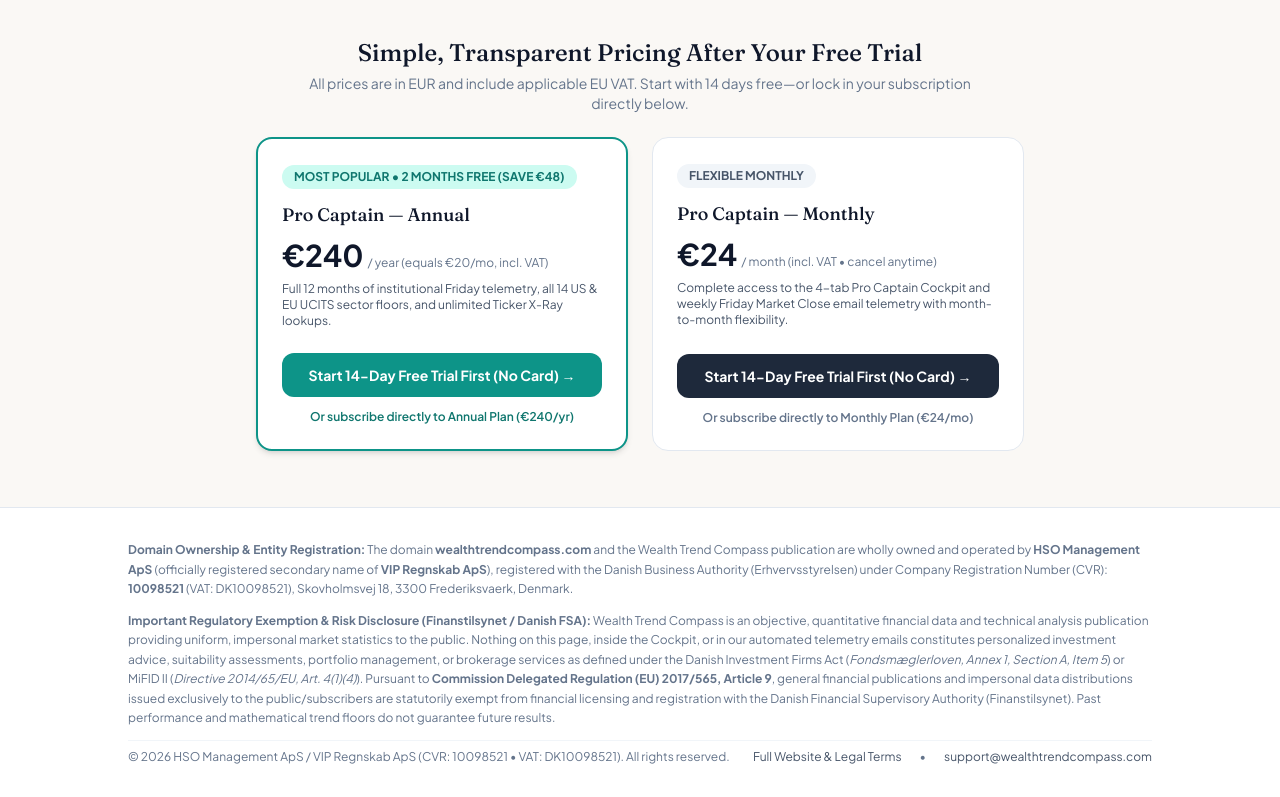
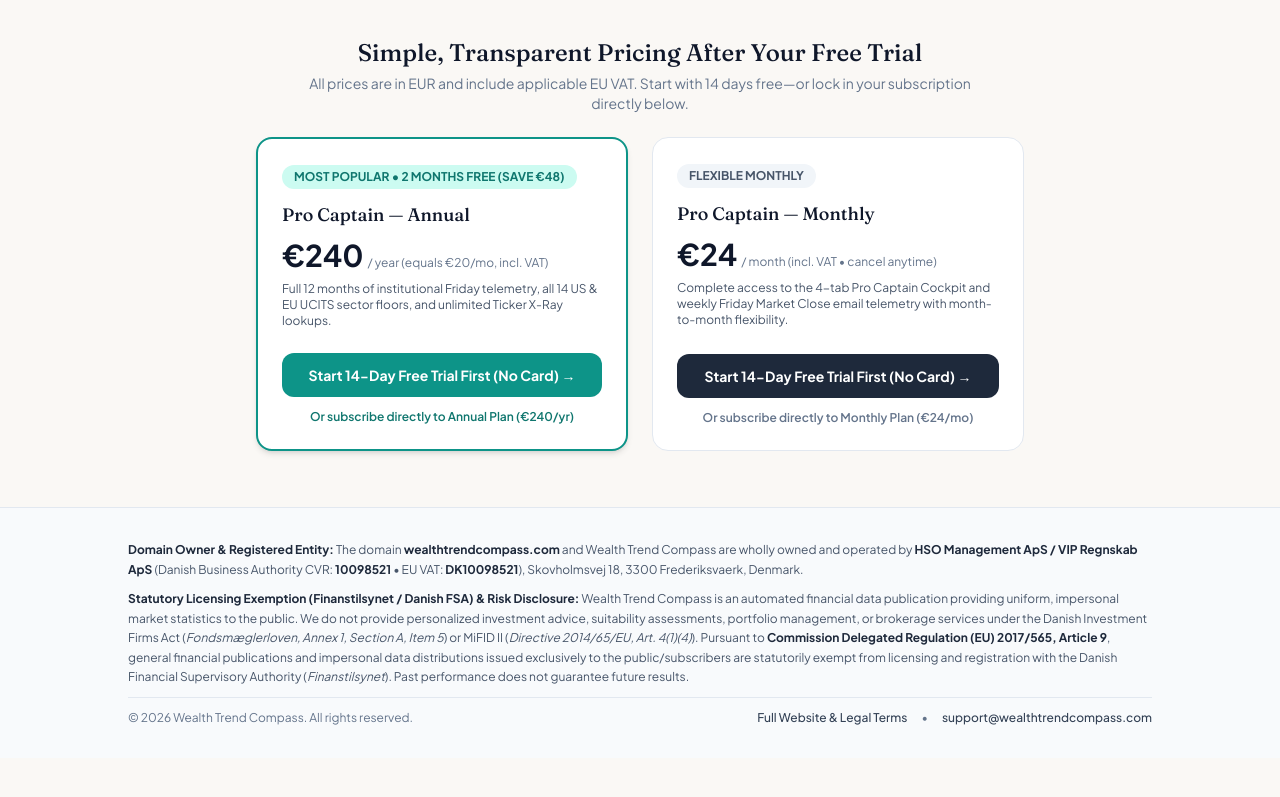
Before and after one commit to hsomanagement/wealthtrendcompass-web, a plain HTML site: page lp-trial.html in a window 1280 px wide. Shown: the part 1004-1801 px from the top of the page. After the commit the page ends 1762 px from the top, so only its background shows below. Drawn offline with nearby package versions, Linux system fonts and the light colour scheme.

Commit message:
updated footer to lean

```diff
--- a/lp-trial.html
+++ b/lp-trial.html
@@ -359,25 +359,22 @@
             </div>
         </section>
     </main>
-
-<!-- COMPLIANCE & LEGAL FOOTER (Required for Google Ads Financial Tools Policy & G2RS Verification) -->
-    <footer class="border-t border-nordic-border bg-white py-8 px-4 sm:px-6 text-xs text-slate-500">
-        <div class="max-w-5xl mx-auto space-y-3">
+<!-- COMPLIANCE & LEGAL FOOTER (High Contrast, Clean & G2RS Compliant) -->
+    <footer class="border-t border-slate-200 bg-slate-50 py-8 px-4 sm:px-6 text-xs text-slate-600">
+        <div class="max-w-5xl mx-auto space-y-2.5">
             <p class="leading-relaxed">
-                <strong>Domain Ownership &amp; Entity Registration:</strong> The domain <strong>wealthtrendcompass.com</strong> and the Wealth Trend Compass publication are wholly owned and operated by <strong>HSO Management ApS</strong> (officially registered secondary name of <strong>VIP Regnskab ApS</strong>), registered with the Danish Business Authority (Erhvervsstyrelsen) under Company Registration Number (CVR): <strong>10098521</strong> (VAT: DK10098521), Skovholmsvej 18, 3300 Frederiksvaerk, Denmark.
+                <strong class="text-slate-800">Domain Owner &amp; Registered Entity:</strong> The domain <strong class="text-slate-800">wealthtrendcompass.com</strong> and Wealth Trend Compass are wholly owned and operated by <strong class="text-slate-800">HSO Management ApS / VIP Regnskab ApS</strong> (Danish Business Authority CVR: <strong class="text-slate-800">10098521</strong> &bull; EU VAT: <strong class="text-slate-800">DK10098521</strong>), Skovholmsvej 18, 3300 Frederiksvaerk, Denmark.
             </p>
             <p class="leading-relaxed">
-                <strong>Important Regulatory Exemption &amp; Risk Disclosure (Finanstilsynet / Danish FSA):</strong> Wealth Trend Compass is an objective, quantitative financial data and technical analysis publication providing uniform, impersonal market statistics to the public. Nothing on this page, inside the Cockpit, or in our automated telemetry emails constitutes personalized investment advice, suitability assessments, portfolio management, or brokerage services as defined under the Danish Investment Firms Act (<em>Fondsm&aelig;glerloven, Annex 1, Section A, Item 5</em>) or MiFID II (<em>Directive 2014/65/EU, Art. 4(1)(4)</em>). Pursuant to <strong>Commission Delegated Regulation (EU) 2017/565, Article 9</strong>, general financial publications and impersonal data distributions issued exclusively to the public/subscribers are statutorily exempt from financial licensing and registration with the Danish Financial Supervisory Authority (Finanstilsynet). Past performance and mathematical trend floors do not guarantee future results.
+                <strong class="text-slate-800">Statutory Licensing Exemption (Finanstilsynet / Danish FSA) &amp; Risk Disclosure:</strong> Wealth Trend Compass is an automated financial data publication providing uniform, impersonal market statistics to the public. We do not provide personalized investment advice, suitability assessments, portfolio management, or brokerage services under the Danish Investment Firms Act (<em>Fondsm&aelig;glerloven, Annex 1, Section A, Item 5</em>) or MiFID II (<em>Directive 2014/65/EU, Art. 4(1)(4)</em>). Pursuant to <strong class="text-slate-800">Commission Delegated Regulation (EU) 2017/565, Article 9</strong>, general financial publications and impersonal data distributions issued exclusively to the public/subscribers are statutorily exempt from licensing and registration with the Danish Financial Supervisory Authority (<em>Finanstilsynet</em>). Past performance does not guarantee future results.
             </p>
-            <div class="flex flex-wrap items-center justify-between gap-4 pt-2 border-t border-slate-100">
-                <span>&copy; 2026 HSO Management ApS / VIP Regnskab ApS (CVR: 10098521 &bull; VAT: DK10098521). All rights reserved.</span>
-                <div class="space-x-4">
-                    <a href="https://wealthtrendcompass.com/" class="hover:underline text-slate-600">Full Website &amp; Legal Terms</a>
-                    <span>•</span>
-                    <a href="mailto:support@wealthtrendcompass.com" class="hover:underline text-slate-600">support@wealthtrendcompass.com</a>
+            <div class="flex flex-wrap items-center justify-between gap-4 pt-3 border-t border-slate-200 text-slate-500">
+                <span>&copy; 2026 Wealth Trend Compass. All rights reserved.</span>
+                <div class="space-x-3">
+                    <a href="https://wealthtrendcompass.com/" class="hover:underline text-slate-700 font-medium">Full Website &amp; Legal Terms</a>
+                    <span>&bull;</span>
+                    <a href="mailto:support@wealthtrendcompass.com" class="hover:underline text-slate-700 font-medium">support@wealthtrendcompass.com</a>
                 </div>
             </div>
         </div>
     </footer>
-</body>
-</html>
```
